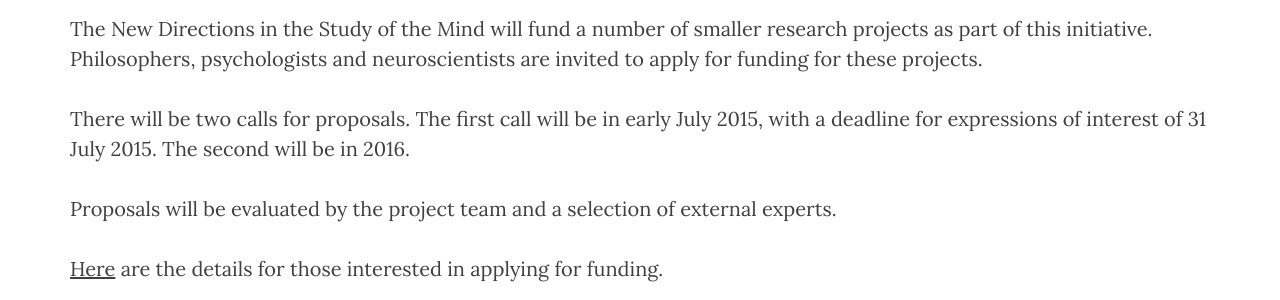
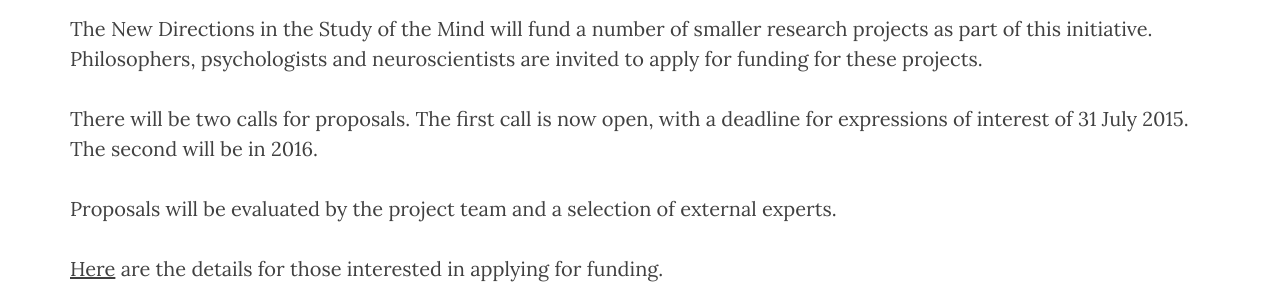
Before and after one commit to msteenhagen/newdirectionsproject.github.io, a Jekyll site: the page built from funding.html, in a window 1280 px wide. Shown: the part 820-1120 px from the top of the page. Built offline with Jekyll 4.4.1, drawn with Linux system fonts in a browser that asks for light colours; nearby versions of some CDN libraries.

Commit message:
funding CFP present tense

```diff
--- a/funding.html
+++ b/funding.html
@@ -7,7 +7,7 @@ header-img: "img/funding-bg3.jpg"
 
 <p>The New Directions in the Study of the Mind will fund a number of smaller research projects as part of this initiative. Philosophers, psychologists and neuroscientists are invited to apply for funding for these projects.</p>
 
-<p>There will be two calls for proposals. The first call will be in early July 2015, with a deadline for expressions of interest of 31 July 2015. The second will be in 2016.</p>
+<p>There will be two calls for proposals. The first call is now open, with a deadline for expressions of interest of 31 July 2015. The second will be in 2016.</p>
 
 <p>Proposals will be evaluated by the project team and a selection of external experts.</p>
 
```
